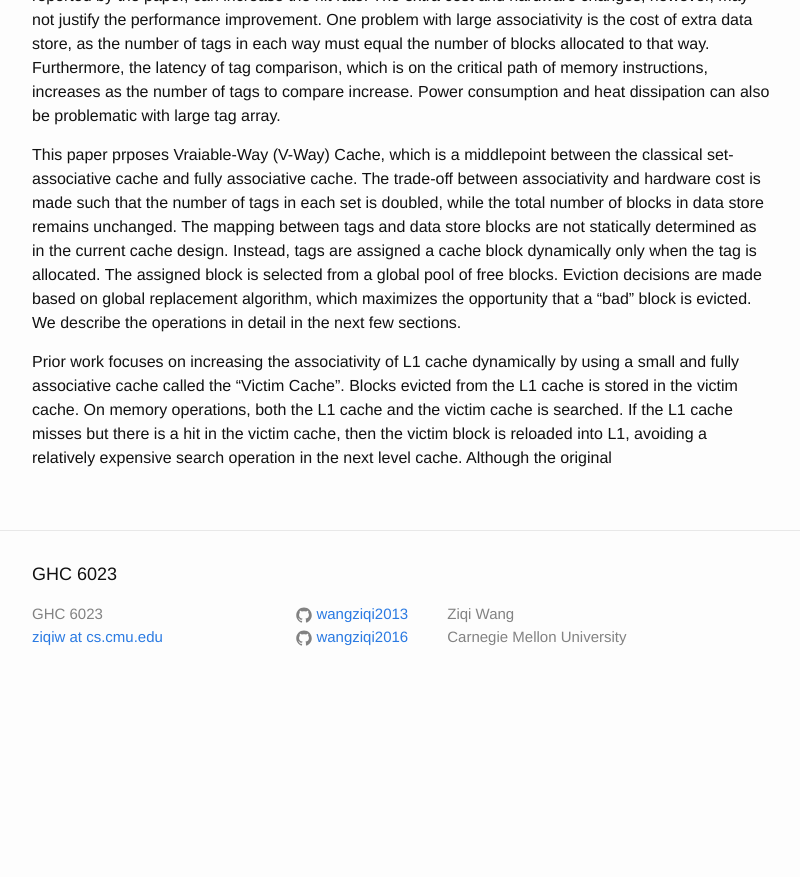
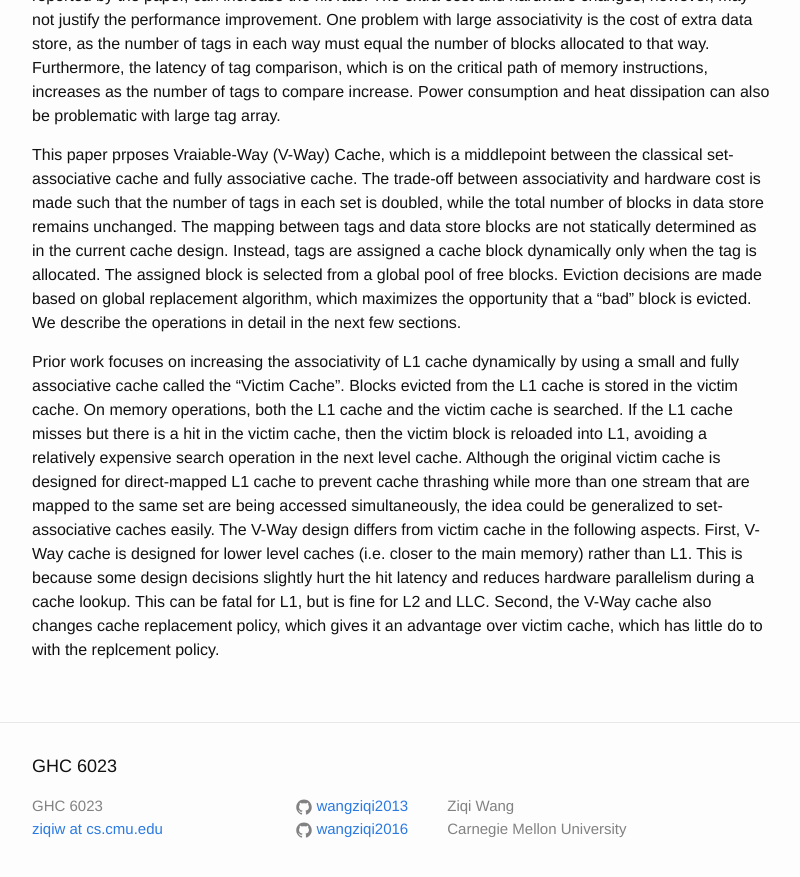
Before and after one commit to wangziqi2013/wangziqi2013.github.io, a Jekyll site: the page built from _posts/2018-06-18-v-way-cache.markdown, in a window 1280 px wide and 900 px high, scrolled down 835 px. Shown: the top 877 px of the window, without its empty margins (238-1038 px from the left). Built offline with Jekyll 4.4.1, drawn with Linux system fonts in a browser that asks for light colours; before the commit the page ends 1543 px from its top, so only the background shows below that.

Commit message:
Finish comparison

```diff
--- a/_posts/2018-06-18-v-way-cache.markdown
+++ b/_posts/2018-06-18-v-way-cache.markdown
@@ -45,4 +45,10 @@ Prior work focuses on increasing the associativity of L1 cache dynamically by us
 cache called the "Victim Cache". Blocks evicted from the L1 cache is stored in the victim cache. On memory operations,
 both the L1 cache and the victim cache is searched. If the L1 cache misses but there is a hit in the victim cache, then
 the victim block is reloaded into L1, avoiding a relatively expensive search operation in the next level cache.
-Although the original
+Although the original victim cache is designed for direct-mapped L1 cache to prevent cache thrashing while more
+than one stream that are mapped to the same set are being accessed simultaneously, the idea could be generalized
+to set-associative caches easily. The V-Way design differs from victim cache in the following aspects. First,
+V-Way cache is designed for lower level caches (i.e. closer to the main memory) rather than L1. This is because
+some design decisions slightly hurt the hit latency and reduces hardware parallelism during a cache lookup. This
+can be fatal for L1, but is fine for L2 and LLC. Second, the V-Way cache also changes cache replacement policy,
+which gives it an advantage over victim cache, which has little do to with the replcement policy.
```
